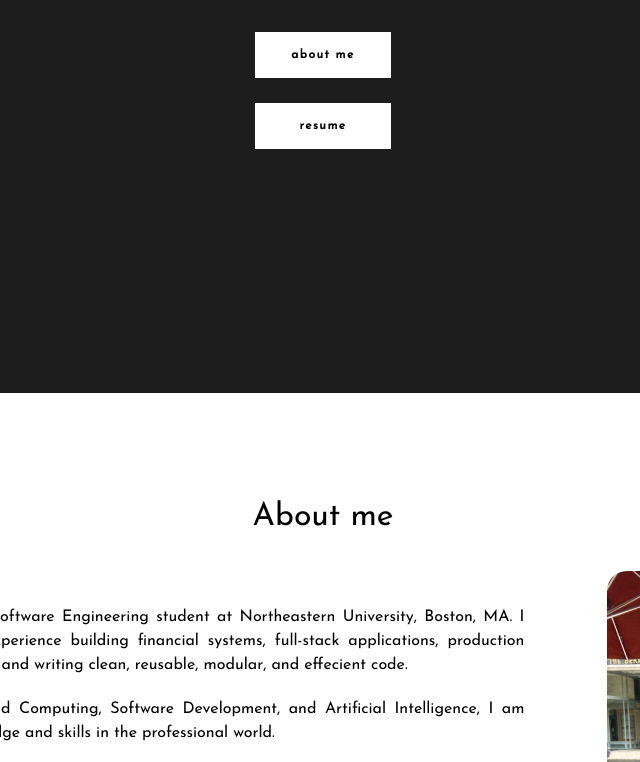
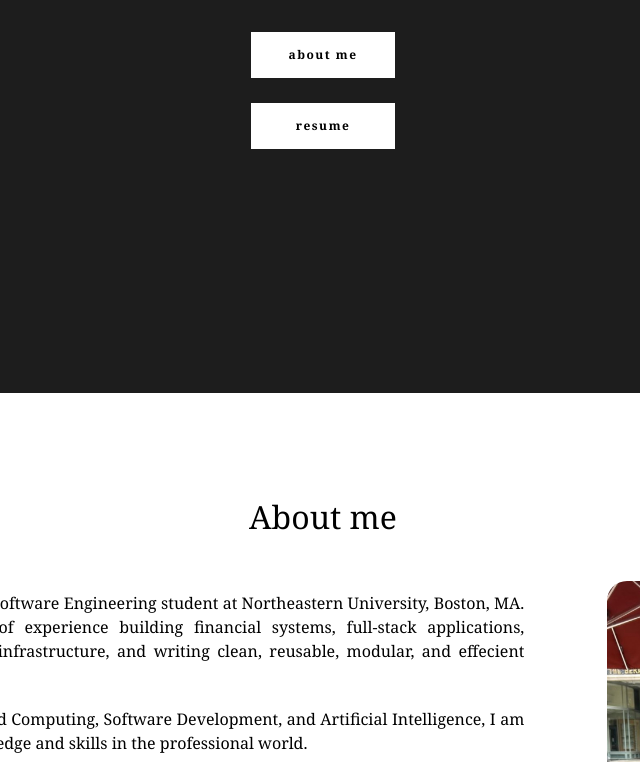
Before and after one commit to NishantGada/portfolio, a plain HTML site: page index.html in a window 1280 px wide. Shown: the part 471-1233 px from the top of the page, without its empty margins (317-957 px from the left). Drawn offline with nearby package versions, Linux system fonts and the light colour scheme.

Commit message:
refactor: trying new font family

```diff
--- a/assets/css/style.css
+++ b/assets/css/style.css
@@ -2,8 +2,7 @@
     margin: 0;
     padding: 0;
     box-sizing: border-box;
-    /* font-family: Arial, Helvetica, sans-serif; */
-    font-family: 'Josefin Sans', sans-serif;
+    font-family: Cambria, Cochin, Georgia, Times, 'Times New Roman', serif;
     scroll-behavior: smooth;
 }
 
```
